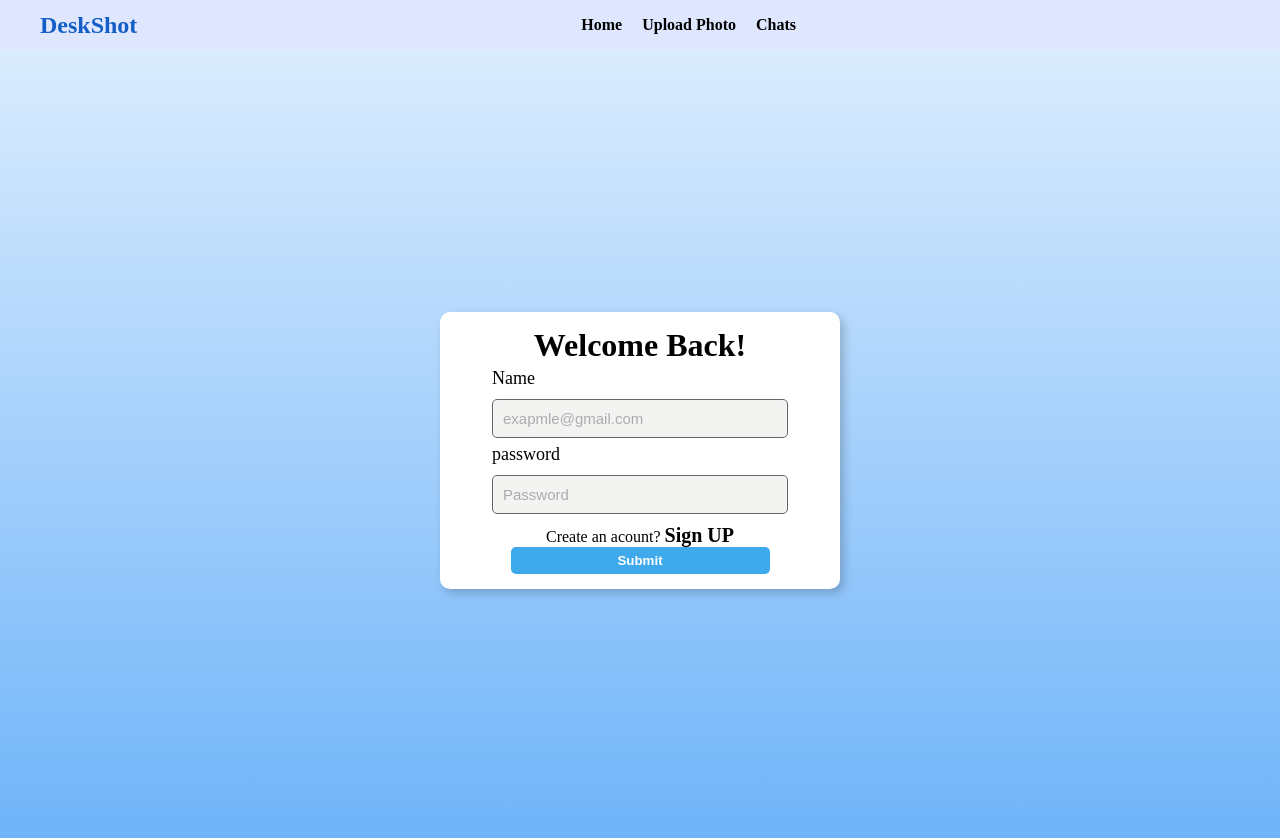
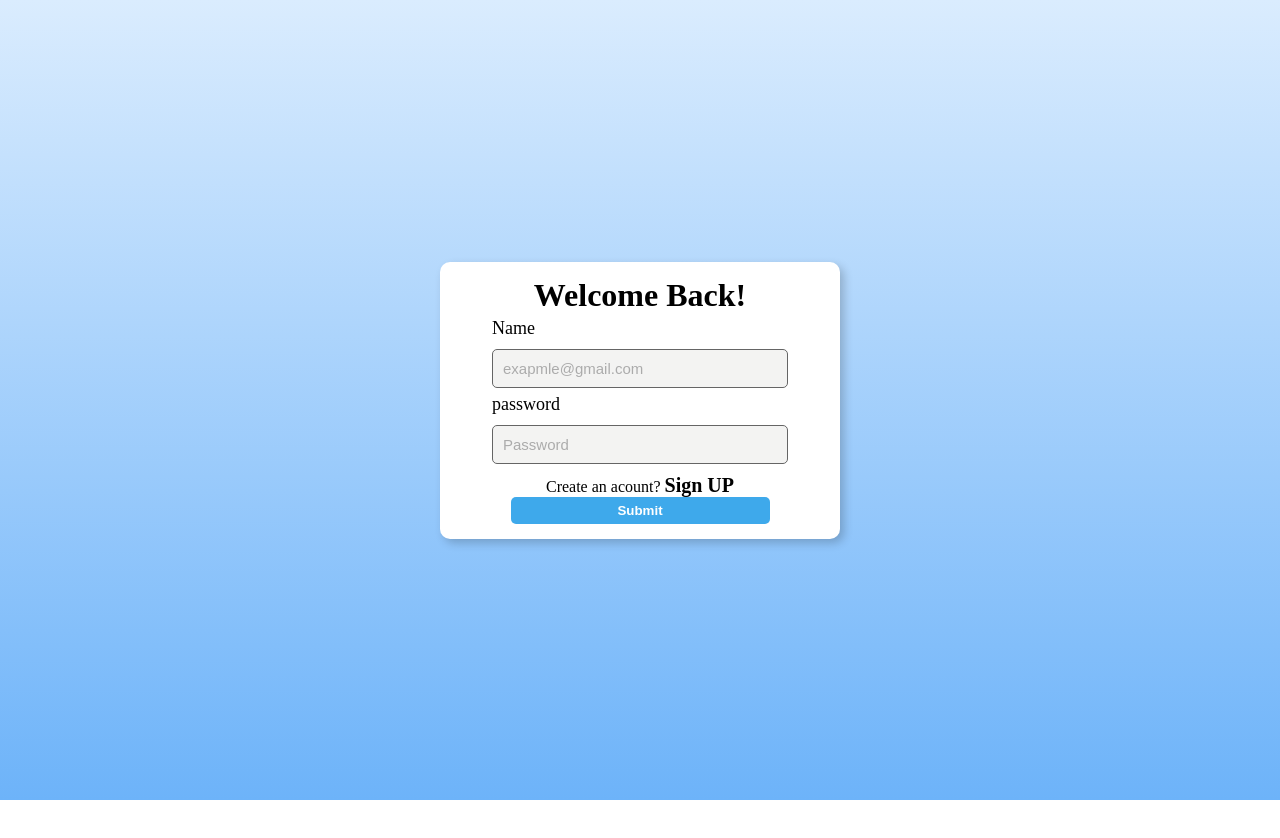
Before and after one commit to Hasanmawasi/DeskShot, a React (Vite) app in the folder electron-app/src/renderer/: page / in a window 1280 px wide. Shown: the top 838 px of the page. After the commit the page ends 800 px from the top, so only its background shows below. Built offline with nearby package versions, Linux system fonts and the light colour scheme; no server answers.

Commit message:
fix routes

```diff
--- a/electron-app/src/renderer/src/App.jsx
+++ b/electron-app/src/renderer/src/App.jsx
@@ -13,7 +13,7 @@ function App() {
   const {pathname} = useLocation();
   return (
     <>
-   {pathname !== "/login" && pathname !== "/signup"  && <NavBar /> }
+   {pathname !== "/login" && pathname !== "/signup" && pathname !== "/" && <NavBar /> }
     <Routes >
 
      <Route path='/'  element={<Login />} />
```
